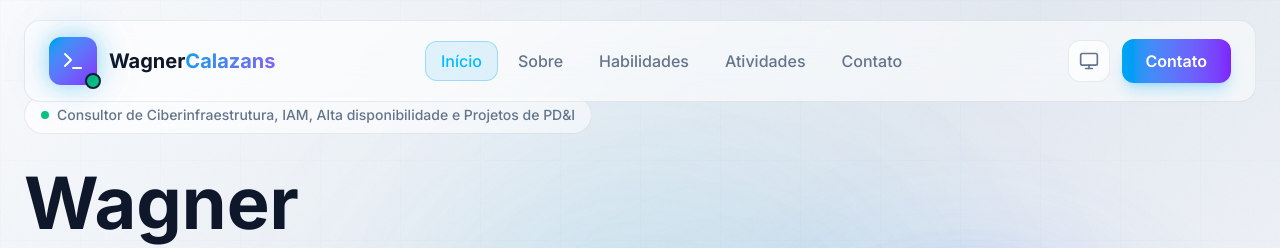
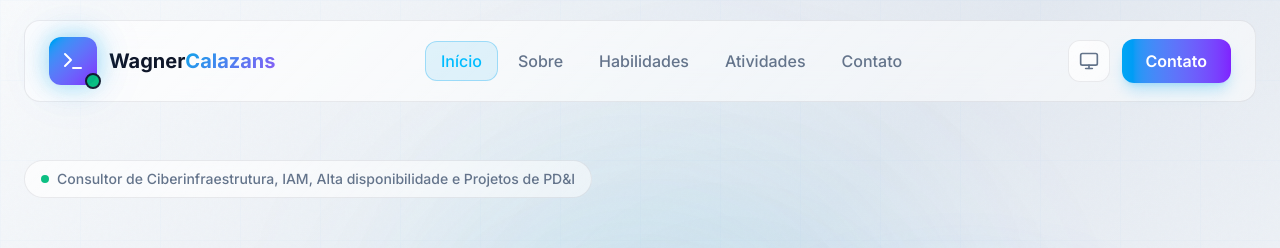
Before and after one commit to tiagomdss/site-wagner, a Nuxt app: page / in a window 1280 px wide. Shown: the top 248 px of the page. Built offline with nearby package versions, Linux system fonts and the light colour scheme.

Commit message:
Adjust HeroSection layout and spacing
Increased top padding and adjusted margin for layout consistency.

```diff
--- a/app/components/HeroSection.vue
+++ b/app/components/HeroSection.vue
@@ -1,11 +1,11 @@
 <template>
-  <section id="home" class="min-h-screen flex items-center justify-center relative pt-24 pb-16">
+  <section id="home" class="min-h-screen flex items-center justify-center relative pt-32 pb-16">
     <div class="max-w-7xl mx-auto px-6 w-full">
-      <div class="grid lg:grid-cols-2 gap-12 lg:gap-16 items-center">
+      <div class="grid lg:grid-cols-2 gap-12 lg:gap-16 items-center mt-8">
         <!-- Left Content -->
         <div class="text-center lg:text-left order-2 lg:order-1">
           <!-- Status Badge -->
-          <div class="inline-flex items-center gap-2 glass-card px-4 py-2 rounded-full mb-6 hero-animate" style="--delay: 0.2s">
+          <div class="inline-flex items-center gap-2 glass-card px-4 py-2 rounded-full mb-8 hero-animate" style="--delay: 0.2s">
             <span class="w-2 h-2 bg-emerald-500 rounded-full animate-pulse" />
             <span class="text-sm font-medium t-muted">Consultor de Ciberinfraestrutura, IAM, Alta disponibilidade e Projetos de PD&I</span>
           </div>
```
